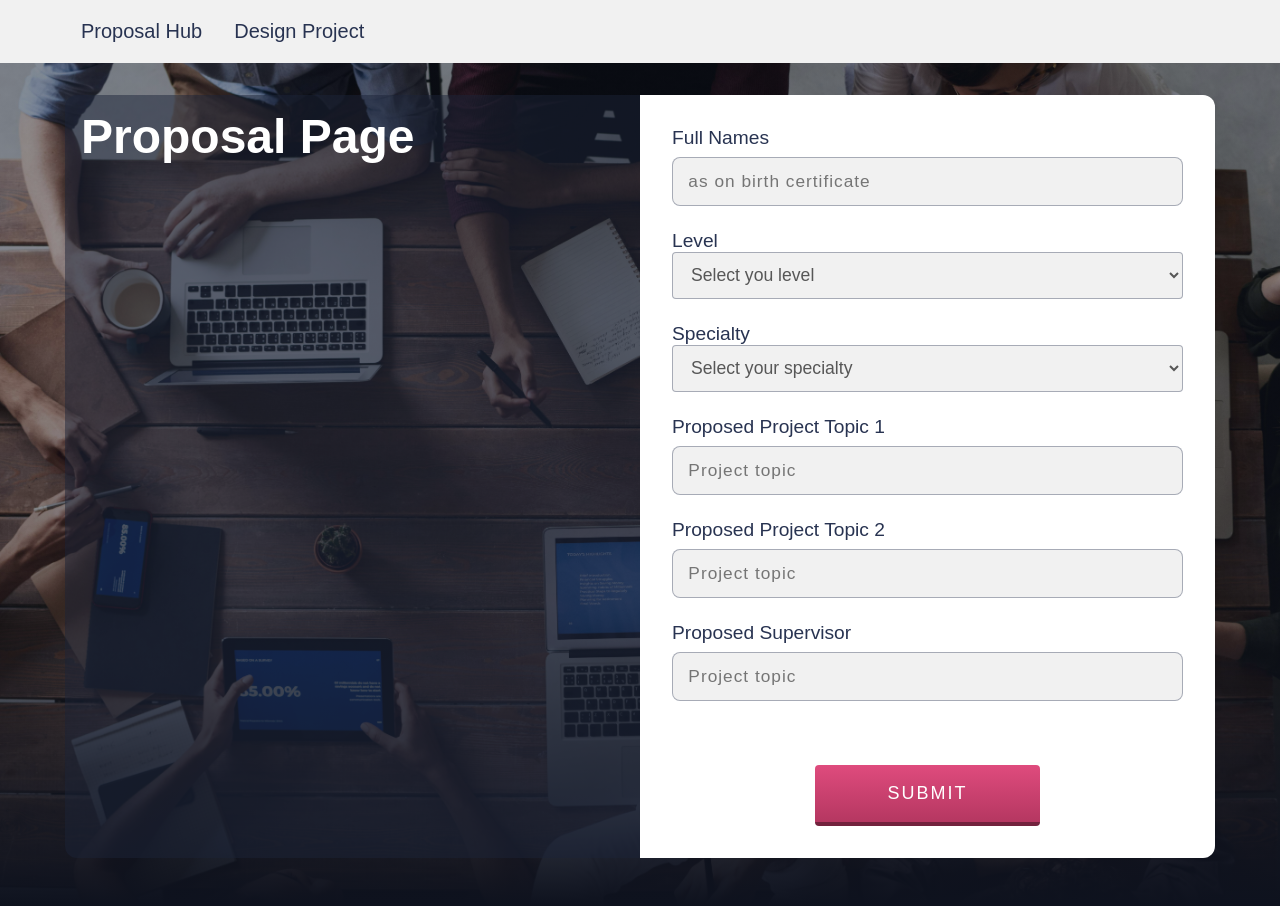
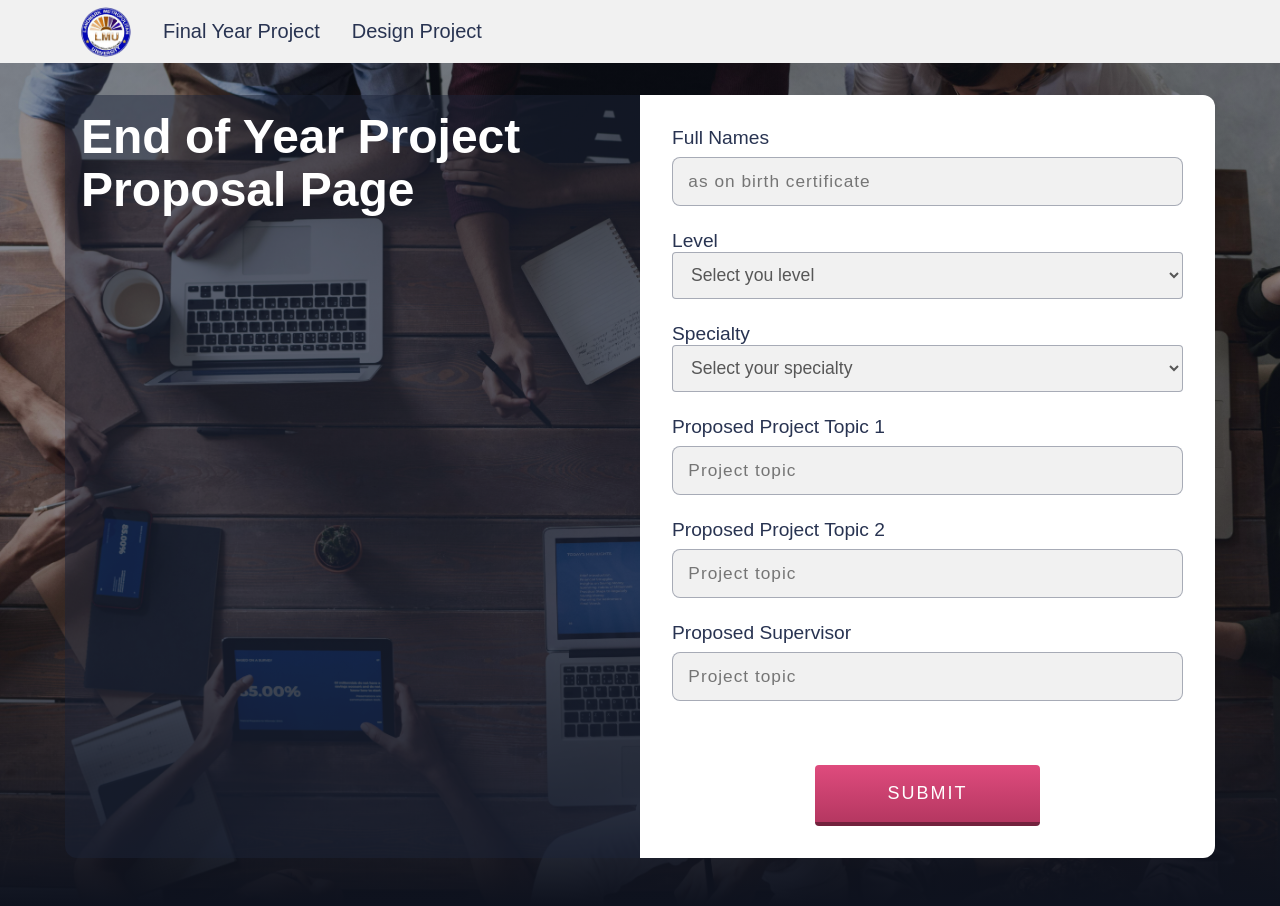
Before and after one commit to Fuangi/projects, a React (Create React App) app: page / in a window 1280 px wide. Built offline with nearby package versions, Linux system fonts and the light colour scheme.

Commit message:
Added the landmark logo

```diff
--- a/src/Eoy.jsx
+++ b/src/Eoy.jsx
@@ -4,7 +4,10 @@ import LandingContent from "./components/LandingContent";
 function Eoy() {
   return (
     <div className="wrapper">
-      <LandingContent content="Proposal Page" children={<EoyForm />} />
+      <LandingContent
+        content="End of Year Project Proposal Page"
+        children={<EoyForm />}
+      />
     </div>
   );
 }
--- a/src/components/Header.jsx
+++ b/src/components/Header.jsx
@@ -4,9 +4,17 @@ function Header({ setShowEoyForm }) {
   return (
     <header className="header">
       <div className="container">
-        <div className="links-container">
+        <div
+          className="links-container"
+          style={{ display: "flex", alignItems: "center" }}
+        >
+          <img
+            src={require("./../assets/lmu-logo.jpg")}
+            alt="Our landmar logo"
+            style={{ height: 50, width: 50, borderRadius: "100%" }}
+          />
           <NavLink to="eoy" className="logo">
-            Proposal Hub
+            Final Year Project
           </NavLink>
           <NavLink to="design" className="logo">
             Design Project
```
Also changed, not shown: src/assets/lmu-logo.jpg (added).
